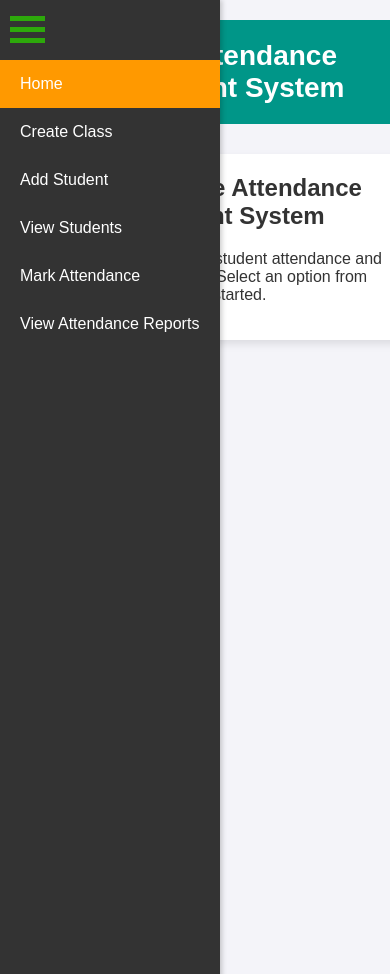
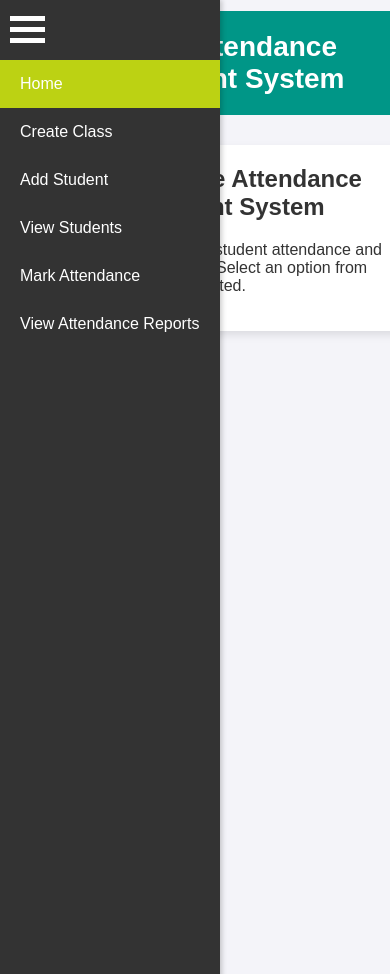
Before and after one commit to Vladmir47/AttendanceSystem, a PHP site: page /index.php in a window 390 px wide. Run offline with PHP 8.4, Linux system fonts and the light colour scheme.

Commit message:
responsiveness update

```diff
--- a/assets/css/style.css
+++ b/assets/css/style.css
@@ -58,7 +58,7 @@ nav a {
 }
 
 .active,nav a:hover {
-    background-color: #ff9900;
+    background-color: #c7df11ec;
     color: white;
   }
 
@@ -77,7 +77,7 @@ nav.collapsed {
 .bar {
     width: 35px;
     height: 5px;
-    background-color: #2da80b;
+    background-color: #c7df11;
     margin: 6px 0;
     transition: 0.4s;
 }
@@ -179,7 +179,7 @@ table th {
 header {
     width: 78%;
     margin-left: 250px;
-    background-color: #009688;
+    background-color: #009687;
     color: white;
     padding: 20px;
     text-align: center;
@@ -206,6 +206,7 @@ h1 {
     }
 
     header, .container {
+        margin-top: 11px;
         margin-left: 0px;
         width: 95%;
     }
@@ -213,7 +214,9 @@ h1 {
     header.collapsed, .container.collapsed {
         margin-left: 0px; /* Adjust content when sidebar is collapsed */
     }
-
+.bar{
+    background-color: white;
+}
 
 }
 
--- a/index.php
+++ b/index.php
@@ -30,7 +30,7 @@
 <!-- Main Content Section -->
 <div class="container">
     <h2>Welcome to the Attendance Management System</h2>
-    <p>This system helps manage student attendance and generate reports efficiently. Select an option from the navigation menu to get started.</p>
+    <p>This system helps manage student attendance and generate reports efficiently. Select an option from the sidebar menu to get started.</p>
 </div>
 <script src="assets/js/script.js"></script>
 </body>
```
